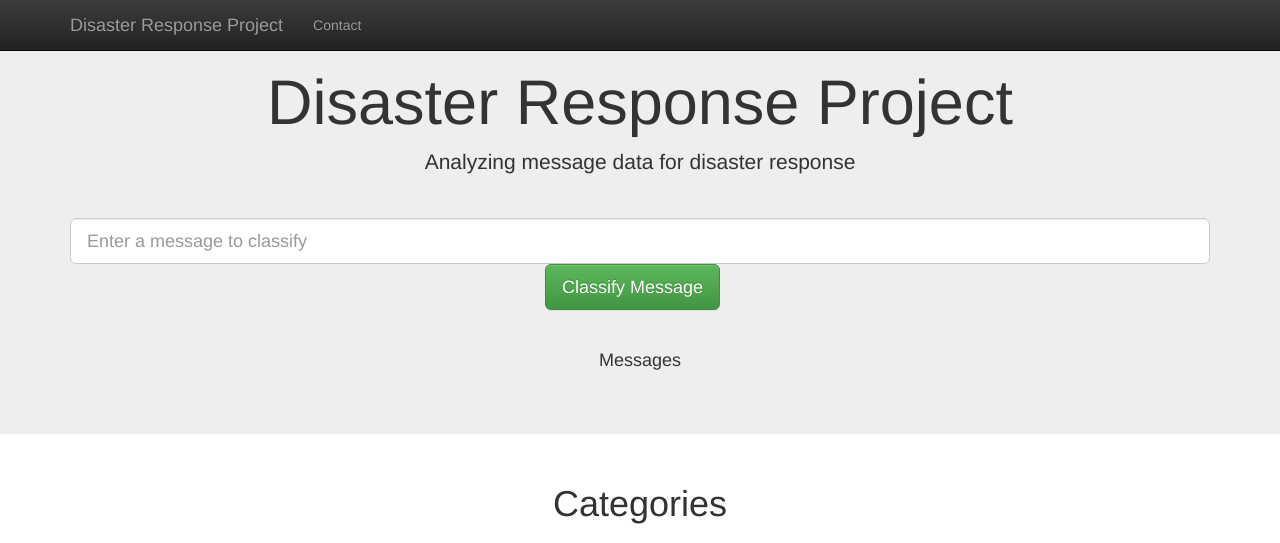
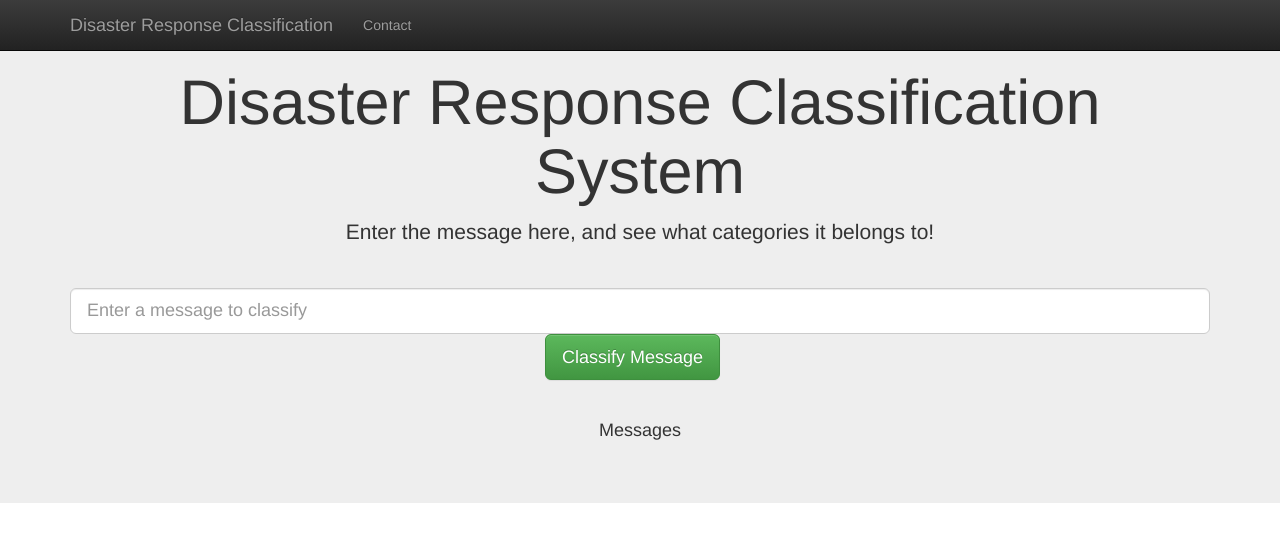
Before and after one commit to Yuzhe17/Disaster-responses-system-development, a Flask app: template DisasterResponse_app/templates/go.html in a window 1280 px wide. Shown: the top 543 px of the page. Run offline with Flask 2, Linux system fonts and the light colour scheme; the template is opened without the code that fills it, so the values that code supplies are empty; parts of the project's set-up code (start-up, migrations or seed data) failed here and were passed over; some libraries are stand-ins or nearby versions.

Commit message:
change the h1 content in jumbotron class to Disaster Response Classification System

```diff
--- a/DisasterResponse_app/templates/master.html
+++ b/DisasterResponse_app/templates/master.html
@@ -18,7 +18,7 @@
 <nav class="navbar navbar-inverse navbar-fixed-top">
     <div class="container">
         <div class="navbar-header">
-            <a class="navbar-brand" href="/">Disaster Response Project</a>
+            <a class="navbar-brand" href="/">Disaster Response Classification</a>
         </div>
         <div id="navbar" class="collapse navbar-collapse">
             <ul class="nav navbar-nav">
@@ -31,8 +31,8 @@
 
 <div class="jumbotron">
     <div class="container">
-        <h1 class="text-center">Disaster Response Project</h1>
-        <p class="text-center">Analyzing message data for disaster response</p>
+        <h1 class="text-center">Disaster Response Classification System</h1>
+        <p class="text-center">Enter the message here, and see what categories it belongs to!</p>
         <hr />
 
         <div class="row">
```
